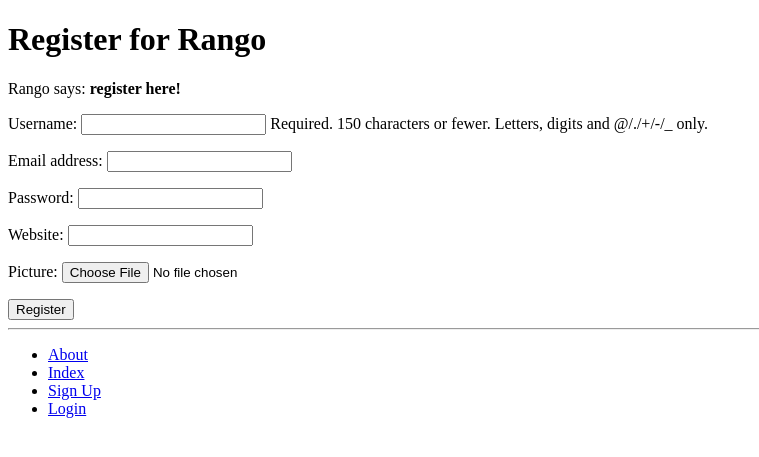
After one commit to 2548973b/tango_with_django_project, a Django app: page /rango/register/ in a window 1280 px wide. The commit adds this page. Shown: the top 457 px of the page, without its empty margins (0-759 px from the left). Run offline with Django 3.2, Linux system fonts and the light colour scheme; data that the repository does not hold is empty.

Commit message:
Chapter 9: DONE user authentication

```diff
--- a/rango/admin.py
+++ b/rango/admin.py
@@ -1,6 +1,7 @@
 # Register your models here.
 from django.contrib import admin
 from rango.models import Category, Page
+from rango.models import UserProfile
 
 
 class PageAdmin(admin.ModelAdmin):
@@ -11,3 +12,4 @@
 
 admin.site.register(Category,CategoryAdmin)
 admin.site.register(Page,PageAdmin)
+admin.site.register(UserProfile)
--- a/rango/forms.py
+++ b/rango/forms.py
@@ -1,5 +1,7 @@
 from django import forms
-from rango.models import Page, Category
+from django.contrib.auth.models import User
+
+from rango.models import Page, Category, UserProfile
 
 
 class CategoryForm(forms.ModelForm):
@@ -32,3 +34,16 @@
             url = f'http://{url}'
         cleaned_data['url'] = url
         return cleaned_data
+
+
+class UserForm(forms.ModelForm):
+    password = forms.CharField(widget=forms.PasswordInput())
+
+    class Meta:
+        model = User
+        fields = ('username', 'email', 'password',)
+
+class UserProfileForm(forms.ModelForm):
+    class Meta:
+        model = UserProfile
+        fields = ('website', 'picture',)
--- a/rango/models.py
+++ b/rango/models.py
@@ -1,5 +1,7 @@
+from django.contrib.auth.models import User
 from django.db import models
 from django.template.defaultfilters import slugify
+
 
 
 class Category(models.Model):
@@ -27,3 +29,14 @@
 
     def __str__(self):
         return self.title
+
+
+class UserProfile(models.Model):
+    # This line is required. Links UserProfile to a User model instance.
+    user = models.OneToOneField(User, on_delete=models.CASCADE)
+    # The additional attributes we wish to include.
+    website = models.URLField(blank=True)
+    picture = models.ImageField(upload_to='profile_images', blank=True)
+
+    def __str__(self):
+        return self.user.username
--- a/rango/urls.py
+++ b/rango/urls.py
@@ -9,4 +9,8 @@
     path('category/<slug:category_name_slug>/',views.show_category, name='show_category'),
     path('add_category/', views.add_category, name='add_category'),
     path('category/<slug:category_name_slug>/add_page/',views.add_page, name='add_page'),
+    path('register/', views.register, name='register'),
+    path('login/', views.user_login, name='login'),
+    path('restricted/', views.restricted, name='restricted'),
+    path('logout/', views.user_logout, name='logout'),
 ]
--- a/rango/views.py
+++ b/rango/views.py
@@ -1,8 +1,10 @@
 from django.shortcuts import render, redirect
 from django.http import HttpResponse
 from django.urls import reverse
+from django.contrib.auth import authenticate, login, logout
+from django.contrib.auth.decorators import login_required
 
-from rango.forms import CategoryForm, PageForm
+from rango.forms import CategoryForm, PageForm, UserForm, UserProfileForm
 from rango.models import Category, Page
 
 
@@ -43,7 +45,7 @@
     # return HttpResponse("Rango says here is the about page. <a href='/rango/'>Index</a>")
     return render(request, 'rango/about.html')
 
-
+@login_required
 def add_category(request):
     form = CategoryForm()
 
@@ -60,6 +62,7 @@
 
     return render(request, 'rango/add_category.html', {'form': form})
 
+@login_required
 def add_page(request,category_name_slug):
     try:
         category = Category.objects.get(slug=category_name_slug)
@@ -82,3 +85,74 @@
             print(form.errors)
     context_dict = {'form': form, 'category': category}
     return render(request, 'rango/add_page.html', context=context_dict)
+
+
+def register(request):
+
+    registered = False
+
+    if request.method == "POST":
+
+        user_form = UserForm(request.POST)
+        profile_form = UserProfileForm(request.POST)
+
+        if user_form.is_valid() and profile_form.is_valid():
+            user = user_form.save()
+            user.set_password(user.password)
+            user.save()
+
+            profile = profile_form.save(commit=False)
+            profile.user = user
+
+            if 'picture' in request.FILES:
+                profile.picture = request.FILES['picture']
+
+            profile.save()
+
+            registered = True
+
+        else:
+            print(user_form.errors, profile_form.errors)
+    else:
+        user_form = UserForm()
+        profile_form = UserProfileForm()
+
+    return render(request,'rango/register.html',context={'user_form':user_form,'profile_form':profile_form,'registered':registered})
+
+
+def user_login(request):
+
+    if request.method == "POST":
+        username = request.POST.get('username')
+        password = request.POST.get('password')
+
+        user = authenticate(username=username,password=password)
+
+        if user:
+
+            if user.is_active:
+
+                login(request,user)
+
+                return redirect(reverse('rango:index'))
+
+            else:
+                return HttpResponse("Your Rango account is disabled.")
+
+        else:
+            print(f"Invalid login details: {username}, {password}")
+            return HttpResponse("Invalid login details supplied.")
+    else:
+        return render(request, 'rango/login.html')
+
+@login_required
+def restricted(request):
+    return render(request, 'rango/restricted.html')
+
+
+@login_required
+def user_logout(request):
+    # Since we know the user is logged in, we can now just log them out.
+    logout(request)
+    # Take the user back to the homepage.
+    return redirect(reverse('rango:index'))
--- a/templates/rango/base.html
+++ b/templates/rango/base.html
@@ -25,9 +25,16 @@
         </div>
         <div>
             <ul>
-                <li><a href="{% url 'rango:add_category' %}">Add a New Category</a></li>
                 <li><a href="{% url 'rango:about' %}">About</a></li>
                 <li><a href="{% url 'rango:index' %}">Index</a></li>
+                {% if user.is_authenticated %}
+                <li><a href="{% url 'rango:restricted' %}">Restricted Page</a></li>
+                <li><a href="{% url 'rango:logout' %}">Logout</a></li>
+                <li><a href="{% url 'rango:add_category' %}">Add a New Category</a></li>
+                {% else %}
+                <li><a href="{% url 'rango:register' %}">Sign Up</a></li>
+                <li><a href="{% url 'rango:login' %}">Login</a></li>
+                {% endif %}
             </ul>
         </div>
     </body>
--- a/templates/rango/category.html
+++ b/templates/rango/category.html
@@ -22,7 +22,9 @@
         {% else %}
         <strong>No pages currently in category.</strong>
         {% endif %}
-        <a href="{% url 'rango:add_page' category.slug %}">Add Page</a> <br />
+            {% if user.is_authenticated %}
+            <a href="{% url 'rango:add_page' category.slug %}">Add Page</a> <br />
+            {% endif %}
     {% else %}
         The specified category does not exist.
     {% endif %}
--- /dev/null
+++ b/templates/rango/register.html
@@ -0,0 +1,22 @@
+{% extends 'rango/base.html' %}
+{% load staticfiles %}
+
+{% block title_block %}
+    Register
+{% endblock %}
+
+{% block body_block %}
+    <h1>Register for Rango</h1>
+    {% if registered %}
+    Rango says: <strong>thank you for registering!</strong>
+    <a href="{% url 'rango:index' %}">Return to the homepage.</a><br />
+    {% else %}
+        Rango says: <strong>register here!</strong><br />
+        <form id="user_form" method="post" action="{% url 'rango:register' %}" enctype="multipart/form-data">
+            {% csrf_token %}
+            {{ user_form.as_p }}
+            {{ profile_form.as_p }}
+            <input type="submit" name="submit" value="Register" />
+        </form>
+    {% endif %}
+{% endblock %}
```
Also changed, not shown: tango_with_django_project/settings.py (+8 -0 lines), templates/rango/index.html (+6 -1 lines), templates/rango/login.html (added, +18 -0 lines), templates/rango/restricted.html (added, +10 -0 lines).
